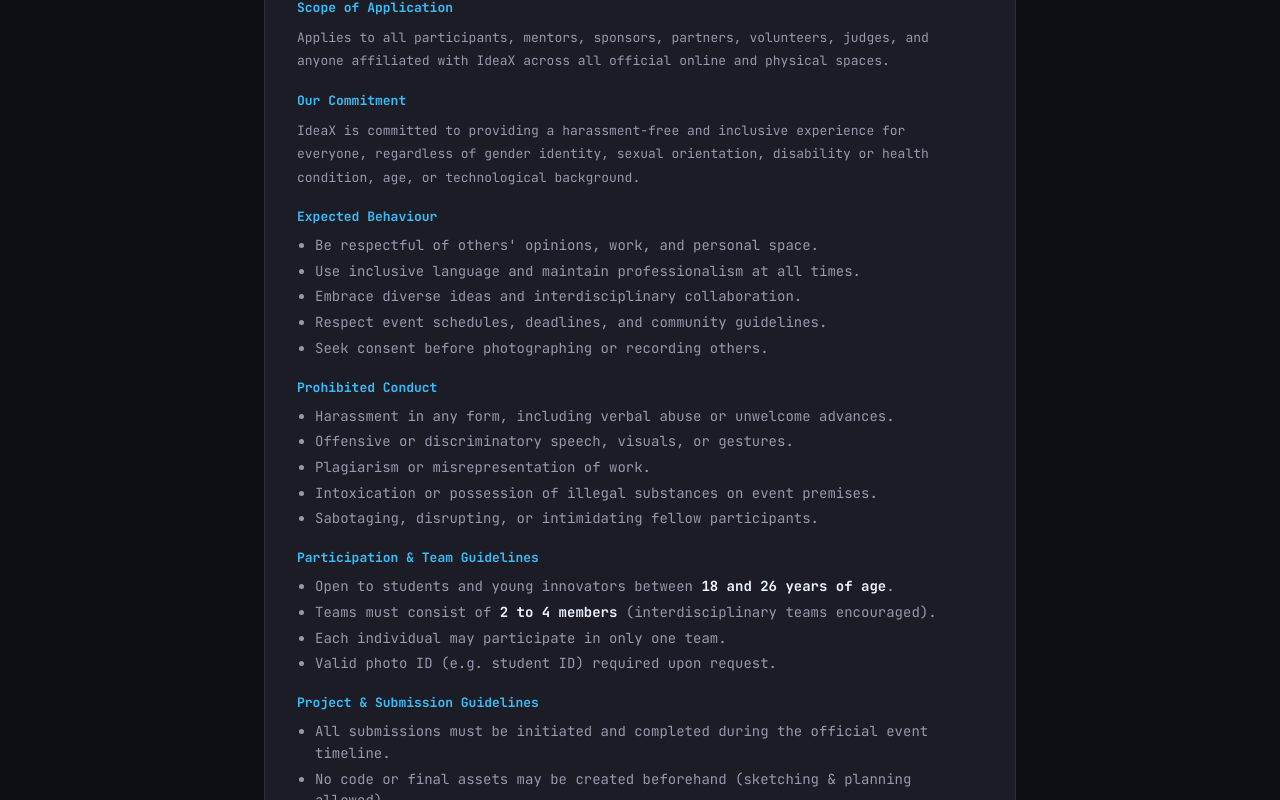
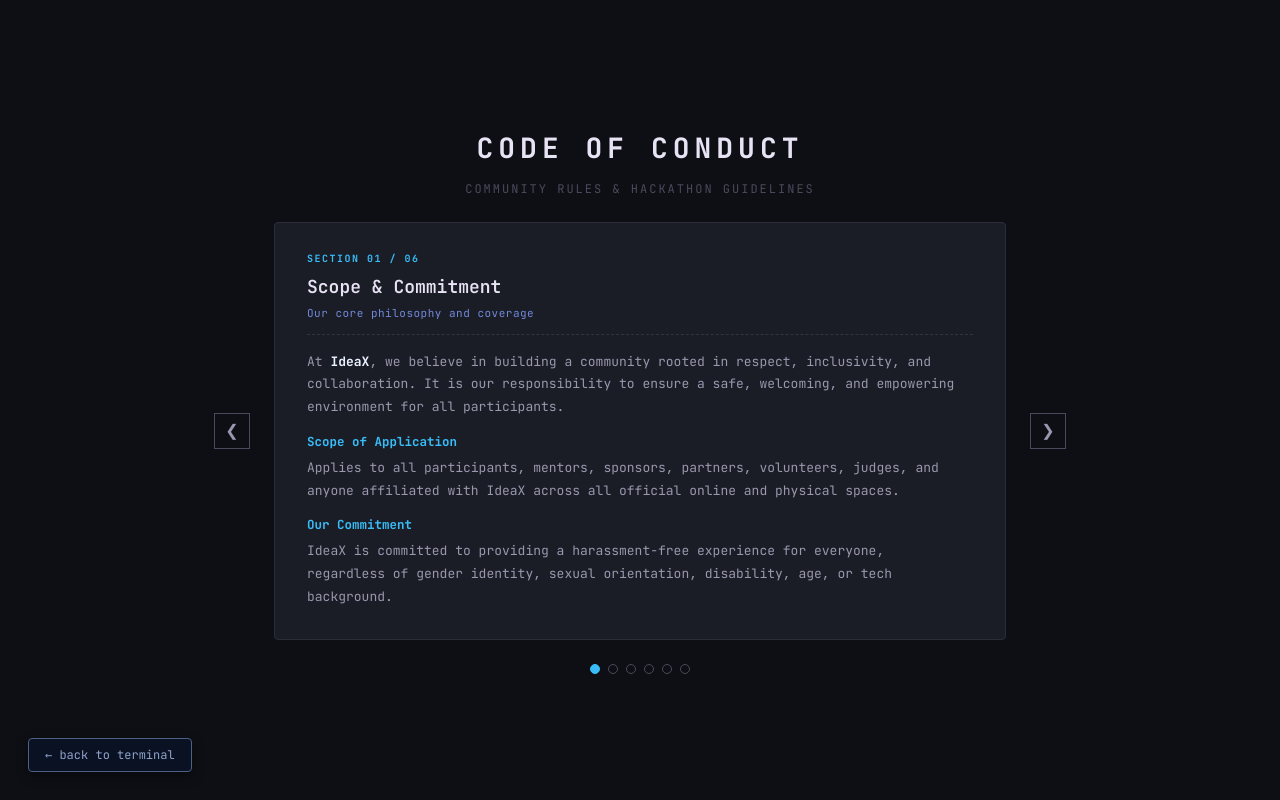
Before and after one commit to Abhishrent/ideax-website-redesign-2026, a React (Vite) app: page / in a window 1280 px wide. Both pictures are taken after a click on the button "$ conduct". Built offline with nearby package versions, Linux system fonts and the light colour scheme.

Commit message:
feat: add Conduct, OutputPane, and Testimonials components with global styles and terminal-like UI features

```diff
--- a/src/components/AsciiWorld.css
+++ b/src/components/AsciiWorld.css
@@ -23,7 +23,6 @@
   transform: translate(-50%, -50%);
   color: #d9a544;
   font-size: 14px;
-  text-shadow: 0 0 6px rgba(217,165,68,0.8);
 }
 
 .ascii-world-hud {
@@ -33,7 +32,6 @@
   font-size: 12px;
   letter-spacing: 0.5px;
   color: #e8e2f5;
-  text-shadow: 0 0 6px rgba(232,226,245,0.4);
 }
 
 .ascii-world-hud-corner {
@@ -53,7 +51,6 @@
   font-size: 11px;
   line-height: 1.35;
   letter-spacing: 0;
-  text-shadow: 0 0 8px rgba(217,165,68,0.55);
 }
 
 .ascii-world-minimap {
@@ -86,7 +83,6 @@
   color: #e8e2f5;
   font-size: 28px;
   letter-spacing: 5px;
-  text-shadow: 0 0 16px rgba(217,165,68,0.5);
 }
 
 .ascii-world-overlay-content p {
--- a/src/components/Conduct.css
+++ b/src/components/Conduct.css
@@ -14,11 +14,12 @@
 .conduct-container {
   position: relative;
   z-index: 2;
-  max-width: 800px;
   width: 100%;
+  max-width: 900px;
   padding: 0 24px;
   display: flex;
   flex-direction: column;
+  align-items: center;
   gap: 24px;
 }
 
@@ -26,72 +27,224 @@
   color: #e8e2f5;
   font-size: 28px;
   letter-spacing: 5px;
-  text-shadow: 0 0 16px rgba(217,165,68,0.4);
   text-transform: uppercase;
   margin: 0;
   text-align: center;
 }
 
-.conduct-content {
-  background: rgba(30, 32, 42, 0.8);
+.conduct-subtitle {
+  color: #4a4a5c;
+  font-size: 12px;
+  letter-spacing: 2px;
+  text-transform: uppercase;
+  margin: -14px 0 0;
+  text-align: center;
+}
+
+.conduct-slider {
+  display: flex;
+  align-items: center;
+  gap: 16px;
+  width: 100%;
+}
+
+.conduct-arrow {
+  background: none;
+  border: 1px solid #4a4a5c;
+  color: #9a97ae;
+  font-size: 16px;
+  width: 36px;
+  height: 36px;
+  display: flex;
+  align-items: center;
+  justify-content: center;
+  cursor: pointer;
+  flex-shrink: 0;
+  transition: color 0.15s, border-color 0.15s;
+}
+
+.conduct-arrow:hover {
+  color: #e8e2f5;
+  border-color: #38bdf8;
+}
+
+.conduct-viewport {
+  flex: 1;
+  overflow: hidden;
+}
+
+.conduct-track {
+  display: flex;
+  transition: transform 0.4s cubic-bezier(0.16, 1, 0.3, 1);
+}
+
+.conduct-slide {
+  min-width: 100%;
+  padding: 0 8px;
+  box-sizing: border-box;
+}
+
+.conduct-card {
+  background: rgba(30, 32, 42, 0.85);
   border: 1px solid #2a2c3a;
   border-radius: 4px;
   padding: 28px 32px;
+  display: flex;
+  flex-direction: column;
+  gap: 16px;
+  min-height: 340px;
 }
 
-.conduct-content h3 {
-  margin: 0 0 12px 0;
-  font-size: 13.5px;
-  color: #e8e2f5;
+.conduct-card-header {
+  display: flex;
+  flex-direction: column;
+  gap: 4px;
+  border-bottom: 1px dashed rgba(255, 255, 255, 0.1);
+  padding-bottom: 12px;
 }
 
-.conduct-content p {
-  margin: 8px 0;
+.conduct-badge {
+  font-size: 10px;
+  font-weight: 700;
+  color: #38bdf8;
+  letter-spacing: 1.5px;
+  text-transform: uppercase;
+}
+
+.conduct-card-title {
+  color: #e8e2f5;
+  font-size: 18px;
+  font-weight: 600;
+  margin: 2px 0 0 0;
+}
+
+.conduct-card-subtitle {
+  color: #7289da;
+  font-size: 11px;
+  letter-spacing: 0.5px;
+}
+
+.conduct-card-body {
   color: #9a97ae;
   font-size: 13px;
-  line-height: 1.8;
+  line-height: 1.75;
+  overflow-y: auto;
+  max-height: 260px;
+  padding-right: 6px;
 }
 
-.conduct-content h4 {
-  margin: 18px 0 8px 0;
-  color: #38bdf8;
-  font-size: 13px;
+.conduct-card-body::-webkit-scrollbar {
+  width: 6px;
 }
 
-.conduct-content ul {
-  margin: 6px 0 12px 18px;
-  padding: 0;
-  color: #9a97ae;
+.conduct-card-body::-webkit-scrollbar-thumb {
+  background: #38bdf8;
+  border-radius: 3px;
 }
 
-.conduct-content ul li {
+.conduct-card-body p {
+  margin: 0 0 10px 0;
+}
+
+.conduct-card-body h4 {
+  color: #38bdf8;
+  font-size: 12.5px;
+  margin: 12px 0 4px 0;
+}
+
+.strong-text {
+  color: #eaf1ff;
+}
+
+.conduct-list {
+  margin: 4px 0 10px 0;
+  padding: 0;
+  list-style: none;
+  display: flex;
+  flex-direction: column;
+  gap: 8px;
+}
+
+.conduct-list li {
+  position: relative;
+  padding-left: 18px;
+}
+
+.conduct-list li::before {
+  content: '•';
+  position: absolute;
+  left: 0;
+  color: #38bdf8;
+}
+
+.warning-list li::before {
+  color: #f87171;
+}
+
+.conduct-contact-card {
+  background: rgba(10, 18, 38, 0.6);
+  border: 1px solid rgba(56, 189, 248, 0.2);
+  padding: 14px 16px;
+  border-radius: 4px;
+  margin-top: 10px;
+}
+
+.conduct-contact-card h4 {
+  margin: 0 0 8px 0;
+  color: #38bdf8;
+}
+
+.contact-person {
+  font-size: 12.5px;
   margin-bottom: 4px;
 }
 
-.conduct-content strong {
+.contact-person span {
   color: #eaf1ff;
 }
 
-.conduct-meta {
-  margin-top: 16px;
-  color: #38bdf8;
-  font-size: 12px;
+.contact-person a {
+  color: #60a5fa;
+  text-decoration: none;
 }
 
-.conduct-meta a {
-  color: #3b82f6;
+.contact-person a:hover {
+  text-decoration: underline;
+}
+
+.conduct-dots {
+  display: flex;
+  gap: 8px;
+}
+
+.conduct-dot {
+  width: 10px;
+  height: 10px;
+  border-radius: 50%;
+  border: 1px solid #4a4a5c;
+  background: transparent;
+  cursor: pointer;
+  padding: 0;
+  transition: background 0.2s, border-color 0.2s;
+}
+
+.conduct-dot.active {
+  background: #38bdf8;
+  border-color: #38bdf8;
 }
 
 @media (max-width: 600px) {
   .conduct-container {
     padding: 0 16px;
   }
-
-  .conduct-content {
+  .conduct-card {
     padding: 20px;
+    min-height: 300px;
   }
-
   .conduct-title {
     font-size: 20px;
   }
+  .conduct-arrow {
+    display: none;
+  }
 }
--- a/src/components/Conduct.jsx
+++ b/src/components/Conduct.jsx
@@ -1,7 +1,128 @@
-import React from 'react'
+import React, { useState, useEffect } from 'react'
 import './Conduct.css'
 
+const CONDUCT_SECTIONS = [
+  {
+    badge: 'SECTION 01 / 06',
+    title: 'Scope & Commitment',
+    subtitle: 'Our core philosophy and coverage',
+    content: (
+      <>
+        <p>
+          At <strong className="strong-text">IdeaX</strong>, we believe in building a community rooted in respect, inclusivity, and collaboration. It is our responsibility to ensure a safe, welcoming, and empowering environment for all participants.
+        </p>
+        <h4>Scope of Application</h4>
+        <p>
+          Applies to all participants, mentors, sponsors, partners, volunteers, judges, and anyone affiliated with IdeaX across all official online and physical spaces.
+        </p>
+        <h4>Our Commitment</h4>
+        <p>
+          IdeaX is committed to providing a harassment-free experience for everyone, regardless of gender identity, sexual orientation, disability, age, or tech background.
+        </p>
+      </>
+    )
+  },
+  {
+    badge: 'SECTION 02 / 06',
+    title: 'Expected Behaviour',
+    subtitle: 'Standards for all attendees',
+    content: (
+      <>
+        <ul className="conduct-list">
+          <li><strong>Respectful Interaction:</strong> Be respectful of others' opinions, work, and personal space.</li>
+          <li><strong>Inclusive Language:</strong> Use inclusive language and maintain professionalism at all times.</li>
+          <li><strong>Collaboration:</strong> Embrace diverse ideas and interdisciplinary collaboration.</li>
+          <li><strong>Event Rules:</strong> Respect event schedules, deadlines, and community guidelines.</li>
+          <li><strong>Privacy:</strong> Seek consent before photographing or recording others.</li>
+        </ul>
+      </>
+    )
+  },
+  {
+    badge: 'SECTION 03 / 06',
+    title: 'Prohibited Conduct',
+    subtitle: 'Unacceptable behaviors & zero tolerance',
+    content: (
+      <>
+        <ul className="conduct-list warning-list">
+          <li><strong>Harassment:</strong> Verbal abuse, intimidation, or unwelcome advances in any form.</li>
+          <li><strong>Discrimination:</strong> Offensive speech, discriminatory visuals, or inappropriate gestures.</li>
+          <li><strong>Academic Dishonesty:</strong> Plagiarism or misrepresentation of work.</li>
+          <li><strong>Substance Policy:</strong> Intoxication or possession of illegal substances on premises.</li>
+          <li><strong>Disruption:</strong> Sabotaging, disrupting, or intimidating fellow participants.</li>
+        </ul>
+      </>
+    )
+  },
+  {
+    badge: 'SECTION 04 / 06',
+    title: 'Eligibility & Team Rules',
+    subtitle: 'Requirements for entry',
+    content: (
+      <>
+        <ul className="conduct-list">
+          <li><strong>Age Limit:</strong> Open to students and young innovators between <strong className="strong-text">18 and 26 years of age</strong>.</li>
+          <li><strong>Team Size:</strong> Teams must consist of <strong className="strong-text">2 to 4 members</strong> (interdisciplinary teams encouraged).</li>
+          <li><strong>Single Team Entry:</strong> Each individual may participate in only one team.</li>
+          <li><strong>Verification:</strong> Valid photo ID (e.g. student ID) required upon request.</li>
+        </ul>
+      </>
+    )
+  },
+  {
+    badge: 'SECTION 05 / 06',
+    title: 'Project & Submissions',
+    subtitle: 'Hacking rules & showcase guidelines',
+    content: (
+      <>
+        <ul className="conduct-list">
+          <li><strong>Fresh Code:</strong> All submissions must be initiated and completed during the official event timeline.</li>
+          <li><strong>No Pre-made Work:</strong> No code or final assets may be created beforehand (sketching & planning allowed).</li>
+          <li><strong>Ethics:</strong> Projects must respect ethical standards and avoid violence or hate speech.</li>
+          <li><strong>Presentation:</strong> At least one team member must present during the final showcase.</li>
+        </ul>
+      </>
+    )
+  },
+  {
+    badge: 'SECTION 06 / 06',
+    title: 'Reporting & Contact',
+    subtitle: 'How to report issues or get help',
+    content: (
+      <>
+        <p>
+          Report issues immediately to organizing committee members (recognized by official IdeaX badges & T-shirts). Violations may result in verbal warnings, disqualification, or removal.
+        </p>
+        <div className="conduct-contact-card">
+          <h4>Organizing Committee Hotline</h4>
+          <div className="contact-person">
+            <span>Krishna Adhikari:</span> <a href="tel:+9779842362679">+977-984-2362679</a>
+          </div>
+          <div className="contact-person">
+            <span>Krijal Paneru:</span> <a href="tel:+9779744289830">+977-974-4289830</a>
+          </div>
+        </div>
+      </>
+    )
+  }
+]
+
 export default function Conduct({ onReturn }) {
+  const [current, setCurrent] = useState(0)
+
+  const goTo = (idx) => setCurrent(idx)
+  const prev = () => setCurrent((current - 1 + CONDUCT_SECTIONS.length) % CONDUCT_SECTIONS.length)
+  const next = () => setCurrent((current + 1) % CONDUCT_SECTIONS.length)
+
+  useEffect(() => {
+    const handleKeyDown = (e) => {
+      if (e.key === 'ArrowLeft') prev()
+      if (e.key === 'ArrowRight') next()
+    }
+    window.addEventListener('keydown', handleKeyDown)
+    return () => window.removeEventListener('keydown', handleKeyDown)
+  }, [current])
+
   return (
     <div className="conduct-stage">
       <div className="crt-overlay" />
@@ -9,66 +130,57 @@
 
       <div className="conduct-container">
         <h1 className="conduct-title">Code of Conduct</h1>
-        <div className="conduct-content">
-          <h3>code-of-conduct.md</h3>
-          <p>
-            At <span className="strong">IdeaX</span>, we believe in building not only the future of technology and innovation but also a community rooted in respect, inclusivity, and collaboration. As organizers, it is our responsibility to ensure a safe, welcoming, and empowering environment for all participants—especially those from underrepresented or marginalized backgrounds.
-          </p>
+        <p className="conduct-subtitle">community rules & hackathon guidelines</p>
 
-          <h4>Scope of Application</h4>
-          <p>Applies to all participants, mentors, sponsors, partners, volunteers, judges, and anyone affiliated with IdeaX across all official online and physical spaces.</p>
+        <div className="conduct-slider">
+          <button className="conduct-arrow conduct-arrow-left" onClick={prev} aria-label="previous section">
+            &#x276E;
+          </button>
 
-          <h4>Our Commitment</h4>
-          <p>IdeaX is committed to providing a harassment-free and inclusive experience for everyone, regardless of gender identity, sexual orientation, disability or health condition, age, or technological background.</p>
+          <div className="conduct-viewport">
+            <div
+              className="conduct-track"
+              style={{ transform: `translateX(-${current * 100}%)` }}
+            >
+              {CONDUCT_SECTIONS.map((sec, i) => (
+                <div key={i} className="conduct-slide">
+                  <div className="conduct-card">
+                    <div className="conduct-card-header">
+                      <span className="conduct-badge">{sec.badge}</span>
+                      <h2 className="conduct-card-title">{sec.title}</h2>
+                      <span className="conduct-card-subtitle">{sec.subtitle}</span>
+                    </div>
+                    <div className="conduct-card-body">
+                      {sec.content}
+                    </div>
+                  </div>
+                </div>
+              ))}
+            </div>
+          </div>
 
-          <h4>Expected Behaviour</h4>
-          <ul>
-            <li>Be respectful of others' opinions, work, and personal space.</li>
-            <li>Use inclusive language and maintain professionalism at all times.</li>
-            <li>Embrace diverse ideas and interdisciplinary collaboration.</li>
-            <li>Respect event schedules, deadlines, and community guidelines.</li>
-            <li>Seek consent before photographing or recording others.</li>
-          </ul>
-
-          <h4>Prohibited Conduct</h4>
-          <ul>
-            <li>Harassment in any form, including verbal abuse or unwelcome advances.</li>
-            <li>Offensive or discriminatory speech, visuals, or gestures.</li>
-            <li>Plagiarism or misrepresentation of work.</li>
-            <li>Intoxication or possession of illegal substances on event premises.</li>
-            <li>Sabotaging, disrupting, or intimidating fellow participants.</li>
-          </ul>
-
-          <h4>Participation & Team Guidelines</h4>
-          <ul>
-            <li>Open to students and young innovators between <strong>18 and 26 years of age</strong>.</li>
-            <li>Teams must consist of <strong>2 to 4 members</strong> (interdisciplinary teams encouraged).</li>
-            <li>Each individual may participate in only one team.</li>
-            <li>Valid photo ID (e.g. student ID) required upon request.</li>
-          </ul>
-
-          <h4>Project & Submission Guidelines</h4>
-          <ul>
-            <li>All submissions must be initiated and completed during the official event timeline.</li>
-            <li>No code or final assets may be created beforehand (sketching & planning allowed).</li>
-            <li>Projects must respect ethical standards and avoid violence or hate speech.</li>
-            <li>At least one team member must present during the final showcase.</li>
-          </ul>
-
-          <h4>Reporting Concerns & Consequences</h4>
-          <p>Report issues immediately to organizing committee members (recognized by official IdeaX badges & T-shirts). Violations may result in verbal warnings, disqualification, or removal.</p>
-
-          <div className="conduct-meta">
-            Need Assistance? Krishna Adhikari: <a href="tel:+9779842362679">9842362679</a> &middot; Krijal Paneru: <a href="tel:+9779744289830">9744289830</a>
-          </div>
+          <button className="conduct-arrow conduct-arrow-right" onClick={next} aria-label="next section">
+            &#x276F;
+          </button>
         </div>
 
-        {onReturn && (
-          <button className="return-btn" onClick={onReturn}>
-            ← back to terminal
-          </button>
-        )}
+        <div className="conduct-dots">
+          {CONDUCT_SECTIONS.map((_, i) => (
+            <button
+              key={i}
+              className={`conduct-dot ${i === current ? 'active' : ''}`}
+              onClick={() => goTo(i)}
+              aria-label={`go to section ${i + 1}`}
+            />
+          ))}
+        </div>
       </div>
+
+      {onReturn && (
+        <button className="return-btn" onClick={onReturn}>
+          &#x2190; back to terminal
+        </button>
+      )}
     </div>
   )
 }
--- a/src/components/OutputPane.jsx
+++ b/src/components/OutputPane.jsx
@@ -255,7 +255,7 @@
                   rel="noopener noreferrer"
                   className="register-now-btn"
                 >
-                  ⚡ REGISTER NOW &rarr;
+                  REGISTER NOW &rarr;
                 </a>
                 <a
                   href="https://discord.com/invite/3RctjES2U"
@@ -263,7 +263,7 @@
                   rel="noopener noreferrer"
                   className="discord-cta-btn"
                 >
-                  💬 JOIN DISCORD &rarr;
+                  JOIN DISCORD &rarr;
                 </a>
                 <button
                   type="button"
--- a/src/components/Testimonials.css
+++ b/src/components/Testimonials.css
@@ -27,7 +27,6 @@
   color: #e8e2f5;
   font-size: 28px;
   letter-spacing: 5px;
-  text-shadow: 0 0 16px rgba(217,165,68,0.4);
   text-transform: uppercase;
   margin: 0;
 }
--- a/src/components/Testimonials.jsx
+++ b/src/components/Testimonials.jsx
@@ -78,6 +78,7 @@
             />
           ))}
         </div>
+      </div>
 
       {onReturn && (
         <button className="return-btn" onClick={onReturn}>
@@ -85,6 +86,5 @@
         </button>
       )}
     </div>
-    </div>
   )
 }
--- a/src/index.css
+++ b/src/index.css
@@ -97,24 +97,36 @@
   background: radial-gradient(ellipse at center, rgba(13,15,20,0) 45%, rgba(6,7,10,0.8) 100%);
 }
 
-/* ---------------- return button ---------------- */
 .return-btn {
-  position: absolute;
-  bottom: 24px;
-  left: 24px;
-  background: none;
+  position: fixed;
+  bottom: 28px;
+  left: 28px;
+  z-index: 100;
+  background: rgba(10, 18, 38, 0.85);
   border: 1px solid var(--faint);
   color: var(--dim);
   font-family: inherit;
   font-size: 12px;
-  padding: 6px 14px;
+  padding: 8px 16px;
+  border-radius: 4px;
   cursor: pointer;
-  transition: color 0.15s, border-color 0.15s;
+  backdrop-filter: blur(4px);
+  box-shadow: 0 4px 12px rgba(0, 0, 0, 0.4);
+  transition: color 0.15s, border-color 0.15s, background 0.15s;
 }
 
 .return-btn:hover {
   color: var(--text);
   border-color: var(--accent4);
+  background: rgba(14, 24, 48, 0.95);
+}
+
+@media (max-width: 600px) {
+  .return-btn {
+    bottom: 16px;
+    left: 16px;
+    padding: 6px 12px;
+  }
 }
 
 @keyframes crtFlicker {
@@ -325,11 +337,10 @@
 
 .register-cta-card {
   margin: 14px 0;
-  border: 1px solid rgba(56, 189, 248, 0.4);
-  background: linear-gradient(135deg, rgba(14, 24, 48, 0.95) 0%, rgba(10, 18, 38, 0.95) 100%);
+  border: 1px solid var(--line);
+  background: var(--panel2);
   padding: 16px 18px;
-  border-radius: 6px;
-  box-shadow: 0 0 24px rgba(37, 99, 255, 0.18), inset 0 0 12px rgba(56, 189, 248, 0.05);
+  border-radius: 4px;
   position: relative;
   overflow: hidden;
 }
@@ -339,9 +350,9 @@
   position: absolute;
   top: 0;
   left: 0;
-  width: 4px;
+  width: 3px;
   height: 100%;
-  background: linear-gradient(to bottom, var(--accent4), var(--accent));
+  background: var(--accent3);
 }
 
 .register-cta-header {
@@ -352,48 +363,42 @@
 }
 
 .pulse-dot {
-  width: 8px;
-  height: 8px;
+  width: 6px;
+  height: 6px;
   background: #34d399;
   border-radius: 50%;
-  box-shadow: 0 0 8px #34d399;
-  animation: pulseDot 1.8s infinite ease-in-out;
-}
-
-@keyframes pulseDot {
-  0%, 100% { opacity: 1; transform: scale(1); }
-  50% { opacity: 0.4; transform: scale(0.8); }
+  display: inline-block;
 }
 
 .register-cta-title {
   font-size: 13px;
-  font-weight: 700;
-  letter-spacing: 0.08em;
-  color: var(--accent4);
+  font-weight: 600;
+  letter-spacing: 0.06em;
+  color: var(--text);
   text-transform: uppercase;
 }
 
 .register-cta-badge {
   font-size: 10px;
-  font-weight: 700;
+  font-weight: 600;
   padding: 2px 6px;
   border-radius: 3px;
-  background: rgba(52, 211, 153, 0.15);
+  background: rgba(52, 211, 153, 0.12);
   color: #34d399;
-  border: 1px solid rgba(52, 211, 153, 0.3);
+  border: 1px solid rgba(52, 211, 153, 0.25);
   letter-spacing: 0.05em;
 }
 
 .register-cta-desc {
   margin: 0 0 14px 0;
-  color: var(--text);
+  color: var(--dim);
   font-size: 13.5px;
   line-height: 1.5;
 }
 
 .highlight-text {
-  color: var(--accent4);
-  font-weight: 700;
+  color: var(--text);
+  font-weight: 600;
 }
 
 .register-cta-actions {
@@ -407,21 +412,20 @@
   display: inline-flex;
   align-items: center;
   justify-content: center;
-  padding: 8px 18px;
-  background: linear-gradient(135deg, #2563ff 0%, #38bdf8 100%);
+  padding: 7px 16px;
+  background: var(--accent);
   color: #ffffff !important;
-  font-weight: 700;
-  font-size: 13px;
-  letter-spacing: 0.04em;
-  border-radius: 4px;
+  font-weight: 600;
+  font-size: 12.5px;
+  letter-spacing: 0.03em;
+  border-radius: 3px;
   text-decoration: none;
-  box-shadow: 0 0 16px rgba(56, 189, 248, 0.4);
-  transition: transform 0.15s ease, box-shadow 0.15s ease;
+  border: 1px solid var(--accent2);
+  transition: background 0.15s ease;
 }
 
 .register-now-btn:hover {
-  transform: translateY(-2px);
-  box-shadow: 0 0 24px rgba(56, 189, 248, 0.7);
+  background: var(--deep);
   text-decoration: none;
 }
 
@@ -429,30 +433,29 @@
   display: inline-flex;
   align-items: center;
   justify-content: center;
-  padding: 8px 18px;
-  background: linear-gradient(135deg, #5865F2 0%, #7289da 100%);
+  padding: 7px 16px;
+  background: #4f46e5;
   color: #ffffff !important;
-  font-weight: 700;
-  font-size: 13px;
-  letter-spacing: 0.04em;
-  border-radius: 4px;
+  font-weight: 600;
+  font-size: 12.5px;
+  letter-spacing: 0.03em;
+  border-radius: 3px;
   text-decoration: none;
-  box-shadow: 0 0 16px rgba(88, 101, 242, 0.4);
-  transition: transform 0.15s ease, box-shadow 0.15s ease;
+  border: 1px solid #6366f1;
+  transition: background 0.15s ease;
 }
 
 .discord-cta-btn:hover {
-  transform: translateY(-2px);
-  box-shadow: 0 0 24px rgba(88, 101, 242, 0.7);
+  background: #4338ca;
   text-decoration: none;
 }
 
 .register-secondary-btn {
   background: transparent;
-  border: 1px dashed var(--accent3);
-  color: var(--accent4);
-  padding: 7px 14px;
-  border-radius: 4px;
+  border: 1px dashed var(--faint);
+  color: var(--dim);
+  padding: 6px 12px;
+  border-radius: 3px;
   font-family: var(--mono);
   font-size: 12px;
   cursor: pointer;
@@ -460,9 +463,9 @@
 }
 
 .register-secondary-btn:hover {
-  background: rgba(56, 189, 248, 0.1);
-  border-color: var(--accent4);
-  color: #ffffff;
+  background: var(--panel);
+  border-color: var(--accent3);
+  color: var(--text);
 }
 
 /* ---------------- suggestion chips ---------------- */
@@ -498,30 +501,26 @@
 }
 
 .chips button.chip-primary {
-  background: linear-gradient(135deg, rgba(37, 99, 255, 0.25) 0%, rgba(56, 189, 248, 0.25) 100%);
-  border: 1px solid var(--accent5);
-  color: #ffffff;
-  font-weight: 700;
-  box-shadow: 0 0 10px rgba(56, 189, 248, 0.2);
+  background: var(--panel);
+  border: 1px solid var(--accent2);
+  color: var(--text);
+  font-weight: 600;
 }
 
 .chips button.chip-primary:hover {
-  background: linear-gradient(135deg, #2563ff 0%, #38bdf8 100%);
-  box-shadow: 0 0 16px rgba(56, 189, 248, 0.5);
+  background: var(--accent);
   color: #ffffff;
 }
 
 .chips button.chip-secondary {
-  background: linear-gradient(135deg, rgba(88, 101, 242, 0.25) 0%, rgba(114, 137, 218, 0.25) 100%);
-  border: 1px solid #7289da;
-  color: #ffffff;
-  font-weight: 700;
-  box-shadow: 0 0 10px rgba(88, 101, 242, 0.2);
+  background: var(--panel);
+  border: 1px solid #6366f1;
+  color: var(--text);
+  font-weight: 600;
 }
 
 .chips button.chip-secondary:hover {
-  background: linear-gradient(135deg, #5865F2 0%, #7289da 100%);
-  box-shadow: 0 0 16px rgba(88, 101, 242, 0.5);
+  background: #4f46e5;
   color: #ffffff;
 }
 
```
Lines whose indentation alone changed are shown as unchanged.
